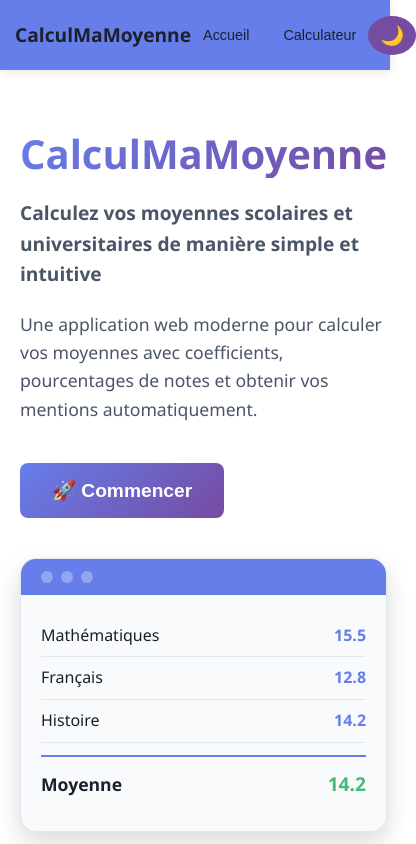
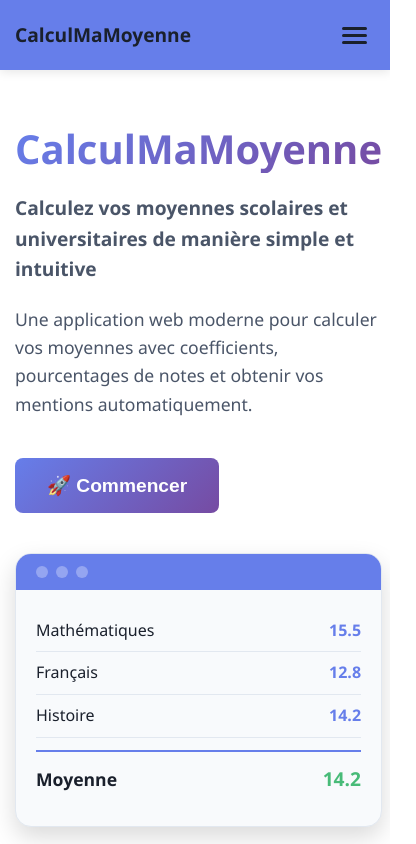
Before and after one commit to gedeon2306/calculMaMoyenne, a Vue app: page / in a window 390 px wide. Shown: the top 844 px of the page, 416 px wide, since content can reach past the window. Built offline with nearby package versions, Linux system fonts and the light colour scheme.

Commit message:
Correction du responsive design

```diff
--- a/src/App.vue
+++ b/src/App.vue
@@ -4,14 +4,24 @@ import { useRouter } from 'vue-router'
 
 const router = useRouter()
 const isDarkMode = ref(false)
+const isMobileMenuOpen = ref(false)
 
 const toggleDarkMode = () => {
   isDarkMode.value = !isDarkMode.value
   document.body.classList.toggle('dark-mode')
 }
 
+const toggleMobileMenu = () => {
+  isMobileMenuOpen.value = !isMobileMenuOpen.value
+}
+
 const navigateTo = (path: string) => {
   router.push(path)
+  isMobileMenuOpen.value = false // Fermer le menu après navigation
+}
+
+const closeMobileMenu = () => {
+  isMobileMenuOpen.value = false
 }
 </script>
 
@@ -23,18 +33,50 @@ const navigateTo = (path: string) => {
         <div class="nav-brand">
           <h1>CalculMaMoyenne</h1>
         </div>
-        <div class="nav-links">
+
+        <!-- Menu desktop -->
+        <div class="nav-links desktop-menu">
           <button @click="navigateTo('/')" class="nav-link">Accueil</button>
           <button @click="navigateTo('/calculator')" class="nav-link">Calculateur</button>
         </div>
-        <div class="nav-actions">
+
+        <!-- Actions desktop -->
+        <div class="nav-actions desktop-menu">
           <button @click="toggleDarkMode" class="theme-toggle">
             <span v-if="!isDarkMode">🌙</span>
             <span v-else>☀️</span>
           </button>
         </div>
+
+        <!-- Bouton hamburger mobile -->
+        <button @click="toggleMobileMenu" class="mobile-menu-toggle">
+          <span class="hamburger-line"></span>
+          <span class="hamburger-line"></span>
+          <span class="hamburger-line"></span>
+        </button>
+      </div>
+
+      <!-- Menu mobile -->
+      <div class="mobile-menu" :class="{ 'mobile-menu-open': isMobileMenuOpen }">
+        <div class="mobile-menu-content">
+          <button @click="navigateTo('/')" class="mobile-nav-link">Accueil</button>
+          <button @click="navigateTo('/calculator')" class="mobile-nav-link">Calculateur</button>
+          <div class="mobile-actions">
+            <button @click="toggleDarkMode" class="mobile-theme-toggle">
+              <span v-if="!isDarkMode">🌙 Mode sombre</span>
+              <span v-else>☀️ Mode clair</span>
+            </button>
+          </div>
+        </div>
       </div>
     </nav>
+
+    <!-- Overlay pour fermer le menu mobile -->
+    <div
+      v-if="isMobileMenuOpen"
+      class="mobile-overlay"
+      @click="closeMobileMenu"
+    ></div>
 
     <!-- Contenu principal -->
     <main class="main-content">
@@ -113,6 +155,104 @@ const navigateTo = (path: string) => {
   margin: 0 auto;
 }
 
+/* Menu hamburger */
+.mobile-menu-toggle {
+  display: none;
+  flex-direction: column;
+  background: none;
+  border: none;
+  cursor: pointer;
+  padding: 8px;
+  gap: 4px;
+}
+
+.hamburger-line {
+  width: 25px;
+  height: 3px;
+  background: var(--text-color);
+  border-radius: 2px;
+  transition: all 0.3s ease;
+}
+
+/* Menu mobile */
+.mobile-menu {
+  position: fixed;
+  top: 70px;
+  left: 0;
+  right: 0;
+  background: var(--primary-color);
+  box-shadow: 0 4px 10px rgba(0, 0, 0, 0.1);
+  transform: translateY(-100%);
+  opacity: 0;
+  visibility: hidden;
+  transition: all 0.3s ease;
+  z-index: 999;
+}
+
+.mobile-menu-open {
+  transform: translateY(0);
+  opacity: 1;
+  visibility: visible;
+}
+
+.mobile-menu-content {
+  padding: 20px;
+  display: flex;
+  flex-direction: column;
+  gap: 15px;
+}
+
+.mobile-nav-link {
+  background: none;
+  border: none;
+  color: var(--text-color);
+  font-size: 1.1rem;
+  cursor: pointer;
+  padding: 12px 16px;
+  border-radius: 8px;
+  text-align: left;
+  transition: all 0.3s ease;
+  font-weight: 500;
+}
+
+.mobile-nav-link:hover {
+  background: var(--hover-color);
+}
+
+.mobile-actions {
+  border-top: 1px solid var(--border-color);
+  padding-top: 15px;
+  margin-top: 10px;
+}
+
+.mobile-theme-toggle {
+  background: var(--secondary-color);
+  border: none;
+  color: var(--text-color);
+  font-size: 1rem;
+  cursor: pointer;
+  padding: 12px 16px;
+  border-radius: 8px;
+  width: 100%;
+  text-align: left;
+  transition: all 0.3s ease;
+}
+
+.mobile-theme-toggle:hover {
+  background: var(--hover-color);
+}
+
+/* Overlay */
+.mobile-overlay {
+  position: fixed;
+  top: 0;
+  left: 0;
+  right: 0;
+  bottom: 0;
+  background: rgba(0, 0, 0, 0.5);
+  z-index: 998;
+}
+
 /* Responsive */
 @media (max-width: 768px) {
   .nav-container {
@@ -123,13 +263,39 @@ const navigateTo = (path: string) => {
     font-size: 1.2rem;
   }
 
-  .nav-links {
-    gap: 10px;
+  .desktop-menu {
+    display: none;
   }
 
-  .nav-link {
-    padding: 6px 12px;
-    font-size: 0.9rem;
+  .mobile-menu-toggle {
+    display: flex;
+  }
+
+  .main-content {
+    padding: 15px;
   }
 }
+
+@media (min-width: 769px) {
+  .mobile-menu-toggle {
+    display: none;
+  }
+
+  .mobile-menu {
+    display: none;
+  }
+}
+
+/* Animation hamburger */
+.mobile-menu-toggle.active .hamburger-line:nth-child(1) {
+  transform: rotate(45deg) translate(5px, 5px);
+}
+
+.mobile-menu-toggle.active .hamburger-line:nth-child(2) {
+  opacity: 0;
+}
+
+.mobile-menu-toggle.active .hamburger-line:nth-child(3) {
+  transform: rotate(-45deg) translate(7px, -6px);
+}
 </style>
--- a/src/style.css
+++ b/src/style.css
@@ -40,12 +40,23 @@
   box-sizing: border-box;
 }
 
+html, body {
+  overflow-x: hidden;
+  width: 100%;
+}
+
 body {
   font-family: 'Segoe UI', Tahoma, Geneva, Verdana, sans-serif;
   background-color: var(--background-color);
   color: var(--text-color);
   line-height: 1.6;
   transition: all 0.3s ease;
+  min-height: 100vh;
+}
+
+#app {
+  min-height: 100vh;
+  overflow-x: hidden;
 }
 
 /* Styles pour les boutons */
@@ -199,6 +210,20 @@ body {
   .table td {
     padding: 8px 12px;
   }
+
+  /* Éviter le scroll horizontal sur mobile */
+  .table-container {
+    overflow-x: auto;
+    -webkit-overflow-scrolling: touch;
+  }
+
+  /* Ajuster les conteneurs pour éviter le débordement */
+  .container, .main-content {
+    padding-left: 15px;
+    padding-right: 15px;
+    max-width: 100%;
+    overflow-x: hidden;
+  }
 }
 
 /* Animations */
```
